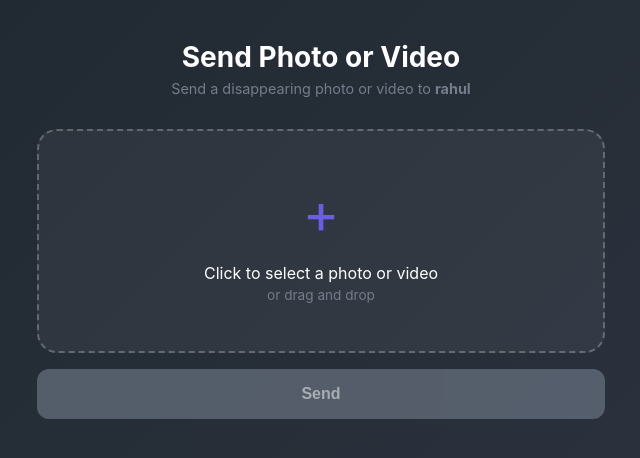
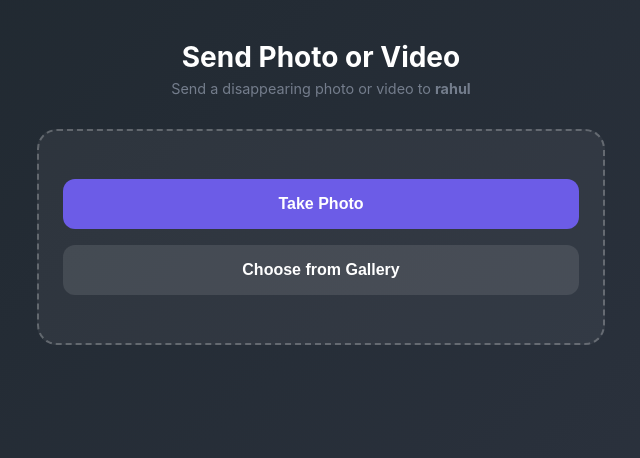
Before and after one commit to rahuja123/image_sharing, a Flask app: page /send in a window 1280 px wide. Shown: the part 68-526 px from the top of the page, without its empty margins (319-959 px from the left). Run offline with Flask 3, Linux system fonts and the light colour scheme; the visitor is signed in with stand-in values (Sample User, id 1); data that the repository does not hold is empty; some libraries are stand-ins or nearby versions.

Commit message:
Add custom camera with auto-flip for selfies
- Replace file input with custom camera interface
- Front camera preview is mirrored (like looking in mirror)
- Captured selfies are auto-flipped to look natural
- Back camera photos are not flipped
- Gallery option still available for existing photos
- No flash by default (uses Camera API)

Co-Authored-By: Claude Opus 4.5 <noreply@anthropic.com>

```diff
--- a/templates/send.html
+++ b/templates/send.html
@@ -8,24 +8,38 @@
     <p>Send a disappearing photo or video to <strong>{{ recipient }}</strong></p>
 </div>
 
-<form method="POST" enctype="multipart/form-data" class="send-form">
+<form method="POST" enctype="multipart/form-data" class="send-form" id="send-form">
+    <!-- Initial choice: Camera or Gallery -->
     <div class="upload-area" id="upload-area">
-        <div class="upload-icon">+</div>
-        <p class="upload-text">Click to select a photo or video</p>
-        <p class="upload-hint">or drag and drop</p>
-        <input type="file" name="media" id="media-input" accept="image/*,video/*" required>
+        <div class="upload-buttons">
+            <button type="button" class="btn btn-primary btn-full" id="open-camera-btn">Take Photo</button>
+            <button type="button" class="btn btn-secondary btn-full" id="open-gallery-btn">Choose from Gallery</button>
+        </div>
+        <input type="file" name="media" id="media-input" accept="image/*,video/*" style="display: none;">
+        <input type="hidden" name="flipped-media" id="flipped-media-input">
     </div>
 
+    <!-- Camera View -->
+    <div class="camera-container" id="camera-container" style="display: none;">
+        <video id="camera-preview" autoplay playsinline></video>
+        <div class="camera-controls">
+            <button type="button" class="camera-btn" id="switch-camera-btn">Flip</button>
+            <button type="button" class="camera-btn capture-btn" id="capture-btn"></button>
+            <button type="button" class="camera-btn" id="close-camera-btn">X</button>
+        </div>
+        <div class="camera-indicator" id="camera-indicator">Front</div>
+    </div>
+
+    <!-- Preview -->
     <div class="preview-container" id="preview-container" style="display: none;">
         <img id="preview-image" src="" alt="Preview" style="display: none;">
         <video id="preview-video" controls style="display: none;"></video>
         <div class="preview-buttons">
-            <button type="button" class="btn btn-secondary" id="flip-btn" style="display: none;">Flip</button>
             <button type="button" class="btn btn-secondary" id="change-media">Change</button>
         </div>
     </div>
 
-    <button type="submit" class="btn btn-primary btn-full" id="send-btn" disabled>Send</button>
+    <button type="submit" class="btn btn-primary btn-full" id="send-btn" style="display: none;">Send</button>
 </form>
 {% endblock %}
 
@@ -37,98 +51,137 @@
     const previewImage = document.getElementById('preview-image');
     const previewVideo = document.getElementById('preview-video');
     const changeMediaBtn = document.getElementById('change-media');
-    const flipBtn = document.getElementById('flip-btn');
     const sendBtn = document.getElementById('send-btn');
-    const form = document.querySelector('.send-form');
+    const form = document.getElementById('send-form');
 
-    let isFlipped = false;
-    let currentFileType = 'image/jpeg';
+    // Camera elements
+    const cameraContainer = document.getElementById('camera-container');
+    const cameraPreview = document.getElementById('camera-preview');
+    const openCameraBtn = document.getElementById('open-camera-btn');
+    const openGalleryBtn = document.getElementById('open-gallery-btn');
+    const switchCameraBtn = document.getElementById('switch-camera-btn');
+    const captureBtn = document.getElementById('capture-btn');
+    const closeCameraBtn = document.getElementById('close-camera-btn');
+    const cameraIndicator = document.getElementById('camera-indicator');
 
-    uploadArea.addEventListener('click', () => mediaInput.click());
+    let currentStream = null;
+    let useFrontCamera = true;
+    let capturedImageData = null;
+    let isFromFrontCamera = false;
 
-    uploadArea.addEventListener('dragover', (e) => {
-        e.preventDefault();
-        uploadArea.classList.add('dragover');
+    // Open gallery (file picker)
+    openGalleryBtn.addEventListener('click', () => {
+        mediaInput.click();
     });
 
-    uploadArea.addEventListener('dragleave', () => {
-        uploadArea.classList.remove('dragover');
-    });
-
-    uploadArea.addEventListener('drop', (e) => {
-        e.preventDefault();
-        uploadArea.classList.remove('dragover');
-        if (e.dataTransfer.files.length) {
-            mediaInput.files = e.dataTransfer.files;
-            showPreview(e.dataTransfer.files[0]);
+    // Handle gallery selection
+    mediaInput.addEventListener('change', (e) => {
+        if (e.target.files.length) {
+            isFromFrontCamera = false;
+            showPreview(e.target.files[0], false);
         }
     });
 
-    mediaInput.addEventListener('change', (e) => {
-        if (e.target.files.length) {
-            showPreview(e.target.files[0]);
-        }
+    // Open camera
+    openCameraBtn.addEventListener('click', async () => {
+        await startCamera();
     });
 
+    // Switch between front and back camera
+    switchCameraBtn.addEventListener('click', async () => {
+        useFrontCamera = !useFrontCamera;
+        await startCamera();
+    });
+
+    // Capture photo
+    captureBtn.addEventListener('click', () => {
+        capturePhoto();
+    });
+
+    // Close camera
+    closeCameraBtn.addEventListener('click', () => {
+        stopCamera();
+        cameraContainer.style.display = 'none';
+        uploadArea.style.display = 'block';
+    });
+
+    // Change media (go back)
     changeMediaBtn.addEventListener('click', () => {
         mediaInput.value = '';
+        capturedImageData = null;
         previewContainer.style.display = 'none';
         previewImage.style.display = 'none';
         previewVideo.style.display = 'none';
-        flipBtn.style.display = 'none';
-        uploadArea.style.display = 'flex';
-        sendBtn.disabled = true;
-        isFlipped = false;
-        previewImage.style.transform = 'scaleX(1)';
+        sendBtn.style.display = 'none';
+        uploadArea.style.display = 'block';
     });
 
-    flipBtn.addEventListener('click', () => {
-        isFlipped = !isFlipped;
-        previewImage.style.transform = isFlipped ? 'scaleX(-1)' : 'scaleX(1)';
-    });
-
-    form.addEventListener('submit', async (e) => {
-        if (isFlipped && previewImage.style.display !== 'none') {
-            e.preventDefault();
-            sendBtn.disabled = true;
-            sendBtn.textContent = 'Processing...';
+    async function startCamera() {
+        stopCamera();
 
         try {
-                const flippedBlob = await flipImageData(previewImage.src);
-                const dataTransfer = new DataTransfer();
-                dataTransfer.items.add(new File([flippedBlob], 'photo.jpg', { type: currentFileType }));
-                mediaInput.files = dataTransfer.files;
-                isFlipped = false;
-                form.submit();
+            const constraints = {
+                video: {
+                    facingMode: useFrontCamera ? 'user' : 'environment',
+                    width: { ideal: 1280 },
+                    height: { ideal: 720 }
+                },
+                audio: false
+            };
+
+            currentStream = await navigator.mediaDevices.getUserMedia(constraints);
+            cameraPreview.srcObject = currentStream;
+
+            // Mirror preview for front camera (so it looks like a mirror)
+            cameraPreview.style.transform = useFrontCamera ? 'scaleX(-1)' : 'scaleX(1)';
+            cameraIndicator.textContent = useFrontCamera ? 'Front' : 'Back';
+
+            uploadArea.style.display = 'none';
+            cameraContainer.style.display = 'block';
         } catch (err) {
-                console.error('Error flipping image:', err);
-                sendBtn.disabled = false;
-                sendBtn.textContent = 'Send';
-                form.submit();
+            console.error('Camera error:', err);
+            alert('Could not access camera. Please use the gallery option.');
         }
     }
-    });
 
-    function flipImageData(imageSrc) {
-        return new Promise((resolve) => {
-            const img = new Image();
-            img.onload = () => {
+    function stopCamera() {
+        if (currentStream) {
+            currentStream.getTracks().forEach(track => track.stop());
+            currentStream = null;
+        }
+    }
+
+    function capturePhoto() {
         const canvas = document.createElement('canvas');
-                canvas.width = img.width;
-                canvas.height = img.height;
+        canvas.width = cameraPreview.videoWidth;
+        canvas.height = cameraPreview.videoHeight;
         const ctx = canvas.getContext('2d');
+
+        // For front camera: flip the captured image so it looks natural (not mirrored)
+        if (useFrontCamera) {
             ctx.translate(canvas.width, 0);
             ctx.scale(-1, 1);
-                ctx.drawImage(img, 0, 0);
-                canvas.toBlob(resolve, currentFileType, 0.9);
-            };
-            img.src = imageSrc;
-        });
         }
 
-    function showPreview(file) {
+        ctx.drawImage(cameraPreview, 0, 0);
+
+        isFromFrontCamera = useFrontCamera;
+        capturedImageData = canvas.toDataURL('image/jpeg', 0.9);
+
+        stopCamera();
+        cameraContainer.style.display = 'none';
+
+        // Show preview (already flipped correctly in the canvas)
+        previewImage.src = capturedImageData;
+        previewImage.style.display = 'block';
+        previewImage.style.transform = 'scaleX(1)';
+        previewVideo.style.display = 'none';
+        previewContainer.style.display = 'block';
+        sendBtn.style.display = 'block';
+    }
+
+    function showPreview(file, fromFrontCamera) {
         const isVideo = file.type.startsWith('video/');
-        currentFileType = file.type || 'image/jpeg';
         const reader = new FileReader();
 
         reader.onload = (e) => {
@@ -136,20 +189,116 @@
                 previewVideo.src = e.target.result;
                 previewVideo.style.display = 'block';
                 previewImage.style.display = 'none';
-                flipBtn.style.display = 'none';
             } else {
                 previewImage.src = e.target.result;
                 previewImage.style.display = 'block';
+                previewImage.style.transform = 'scaleX(1)';
                 previewVideo.style.display = 'none';
-                flipBtn.style.display = 'inline-block';
             }
             uploadArea.style.display = 'none';
             previewContainer.style.display = 'block';
-            sendBtn.disabled = false;
-            isFlipped = false;
-            previewImage.style.transform = 'scaleX(1)';
+            sendBtn.style.display = 'block';
         };
         reader.readAsDataURL(file);
     }
+
+    // Handle form submission
+    form.addEventListener('submit', async (e) => {
+        if (capturedImageData) {
+            e.preventDefault();
+            sendBtn.disabled = true;
+            sendBtn.textContent = 'Sending...';
+
+            try {
+                // Convert base64 to blob
+                const response = await fetch(capturedImageData);
+                const blob = await response.blob();
+
+                // Create file from blob
+                const dataTransfer = new DataTransfer();
+                dataTransfer.items.add(new File([blob], 'photo.jpg', { type: 'image/jpeg' }));
+                mediaInput.files = dataTransfer.files;
+
+                capturedImageData = null;
+                form.submit();
+            } catch (err) {
+                console.error('Error processing image:', err);
+                sendBtn.disabled = false;
+                sendBtn.textContent = 'Send';
+            }
+        }
+    });
 </script>
+
+<style>
+    .upload-buttons {
+        display: flex;
+        flex-direction: column;
+        gap: 1rem;
+        width: 100%;
+    }
+
+    .camera-container {
+        position: fixed;
+        top: 0;
+        left: 0;
+        right: 0;
+        bottom: 0;
+        background: #000;
+        z-index: 1000;
+    }
+
+    #camera-preview {
+        width: 100%;
+        height: 100%;
+        object-fit: cover;
+    }
+
+    .camera-controls {
+        position: absolute;
+        bottom: 0;
+        left: 0;
+        right: 0;
+        padding: 2rem;
+        padding-bottom: max(2rem, env(safe-area-inset-bottom));
+        display: flex;
+        justify-content: space-around;
+        align-items: center;
+        background: linear-gradient(to top, rgba(0,0,0,0.7) 0%, transparent 100%);
+    }
+
+    .camera-btn {
+        background: rgba(255,255,255,0.2);
+        border: none;
+        color: #fff;
+        width: 50px;
+        height: 50px;
+        border-radius: 50%;
+        font-size: 1rem;
+        cursor: pointer;
+    }
+
+    .capture-btn {
+        width: 70px;
+        height: 70px;
+        background: #fff;
+        border: 4px solid rgba(255,255,255,0.5);
+    }
+
+    .capture-btn:active {
+        transform: scale(0.95);
+    }
+
+    .camera-indicator {
+        position: absolute;
+        top: max(1rem, env(safe-area-inset-top));
+        left: 50%;
+        transform: translateX(-50%);
+        background: rgba(0,0,0,0.5);
+        color: #fff;
+        padding: 0.5rem 1rem;
+        border-radius: 20px;
+        font-size: 0.85rem;
+    }
+</style>
 {% endblock %}
```
Lines whose indentation alone changed are shown as unchanged.
